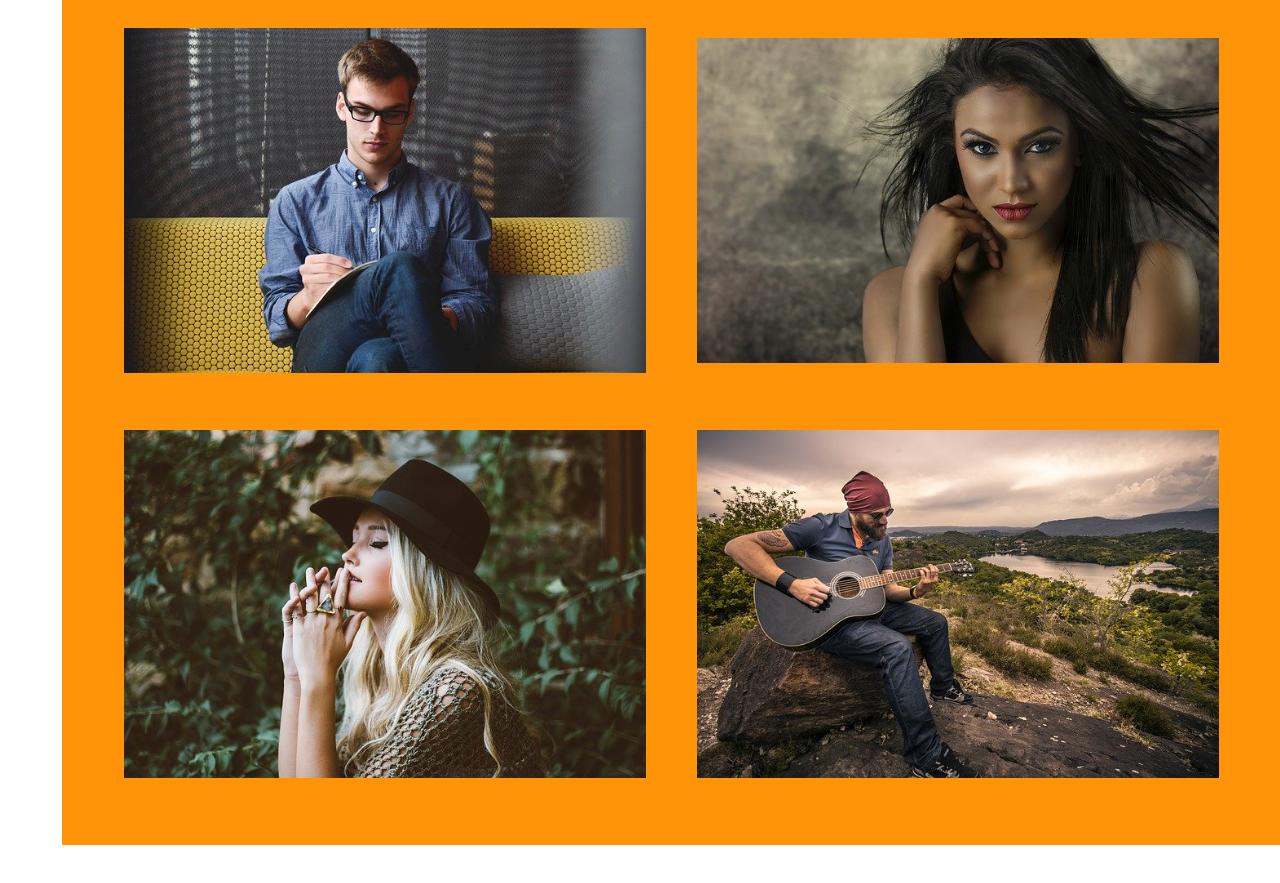
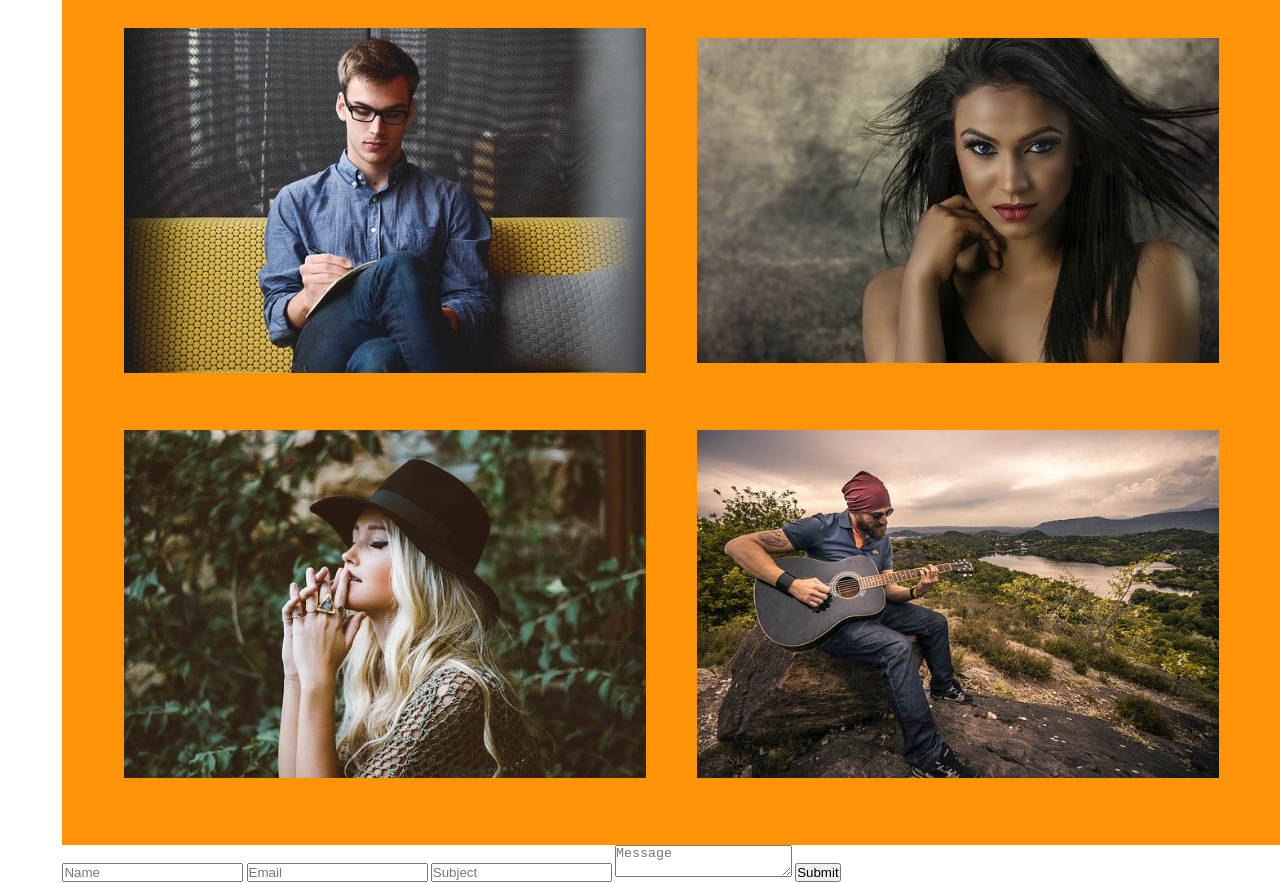
Before and after one commit to imonweb/Scarlett-Portfoliio, a website built with webpack: page src/index.html in a window 1280 px wide. Shown: the part 5066-5949 px from the top of the page. Before the commit the page ends 5911 px from the top, so only its background shows below. Built offline with nearby package versions, Linux system fonts and the light colour scheme; a web font is replaced by a local one.

Commit message:
Contact html

```diff
--- a/src/css/styles.scss
+++ b/src/css/styles.scss
@@ -8,4 +8,5 @@
 @import './partials/_services';
 @import './partials/_skills';
 @import './partials/_testimonials';
+@import './partials/_contact';
 @import './partials/_responsive';
--- a/src/index.html
+++ b/src/index.html
@@ -271,7 +271,17 @@
         </div>
       </div>
 
+    </section>
 
+    <!-- Contact -->
+    <section id="contact">
+      <form class="contact__form">
+        <input type="text" placeholder="Name" />
+        <input type="email" placeholder="Email" />
+        <input type="text" placeholder="Subject" />
+        <textarea name="message" placeholder="Message"></textarea>
+        <input type="submit" value="Submit" />
+      </form>
     </section>
 
 
```
Also changed, not shown: src/css/partials/_contact.scss (added).
